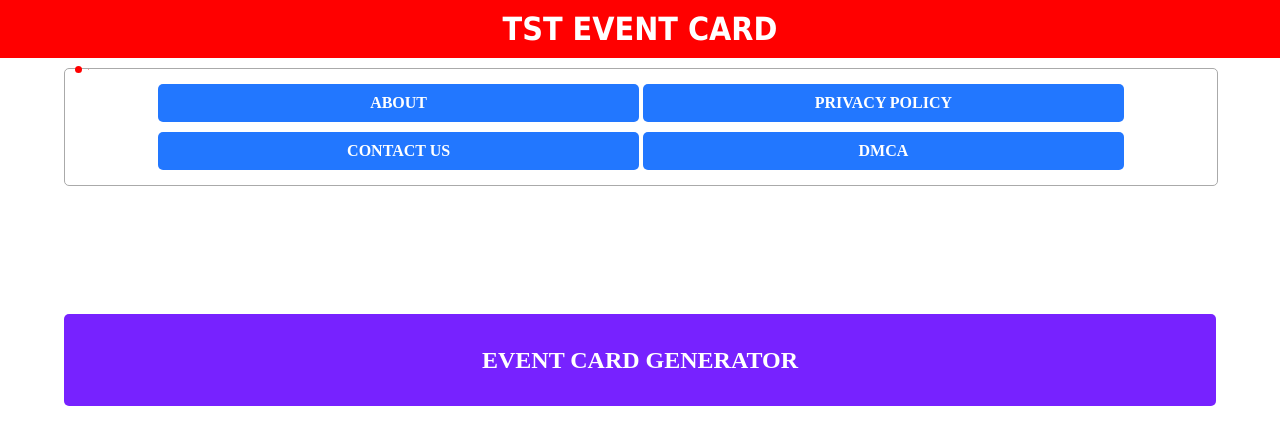
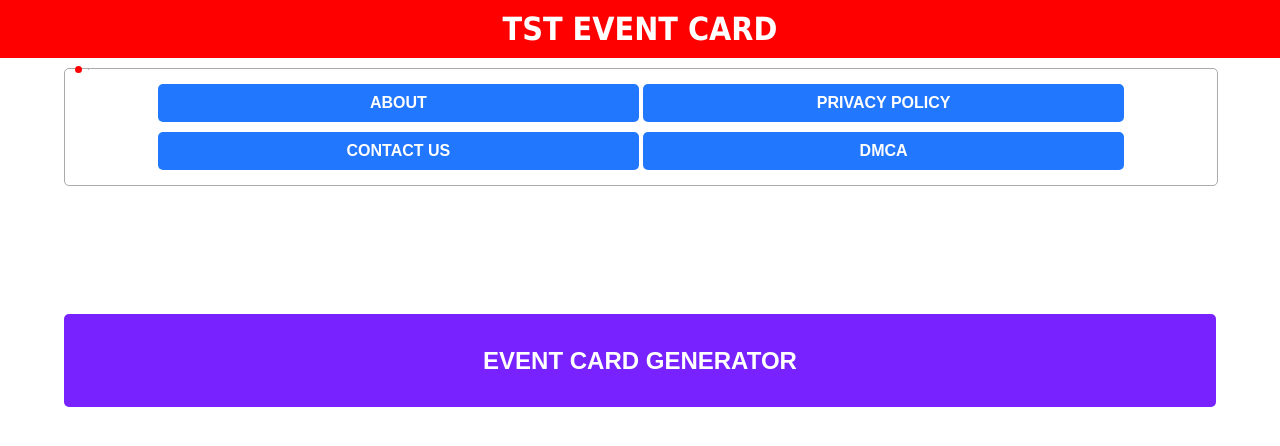
Before and after one commit to PACE-5/TST, a plain HTML site: page index.html in a window 1280 px wide. Drawn offline with Linux system fonts and the light colour scheme.

Commit message:
Update index.html

```diff
--- a/index.html
+++ b/index.html
@@ -1,7 +1,7 @@
 <!DOCTYPE html><html><head><meta name="viewport" content="width=device-width, initial-scale=1.0"/>
 <title>EVENT CARD</title></head><body>
 <style type="text/css">
-body,html{margin:0;padding:0;}
+body,html{margin:0;padding:0;font-family:Arial,sans-serif;}
 header,h1{margin:0;}
 h1{font-family:Tahoma,Arial,sans-serif;background:#f00;color:#fff;padding:10px 0;}
 nav{display:block;margin:10px 5%;width:90%;border:1px solid #aaa;border-radius:5px;padding:10px 0;position:relative;}
```
